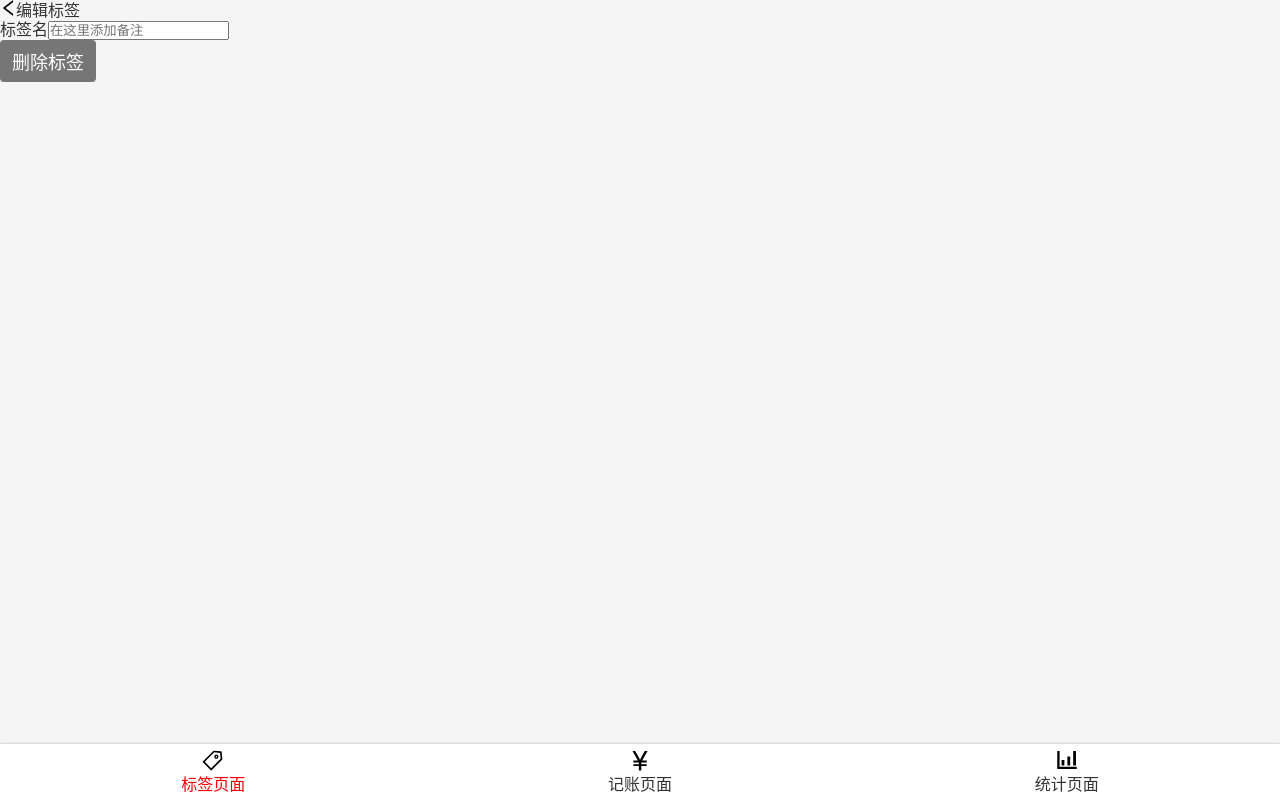
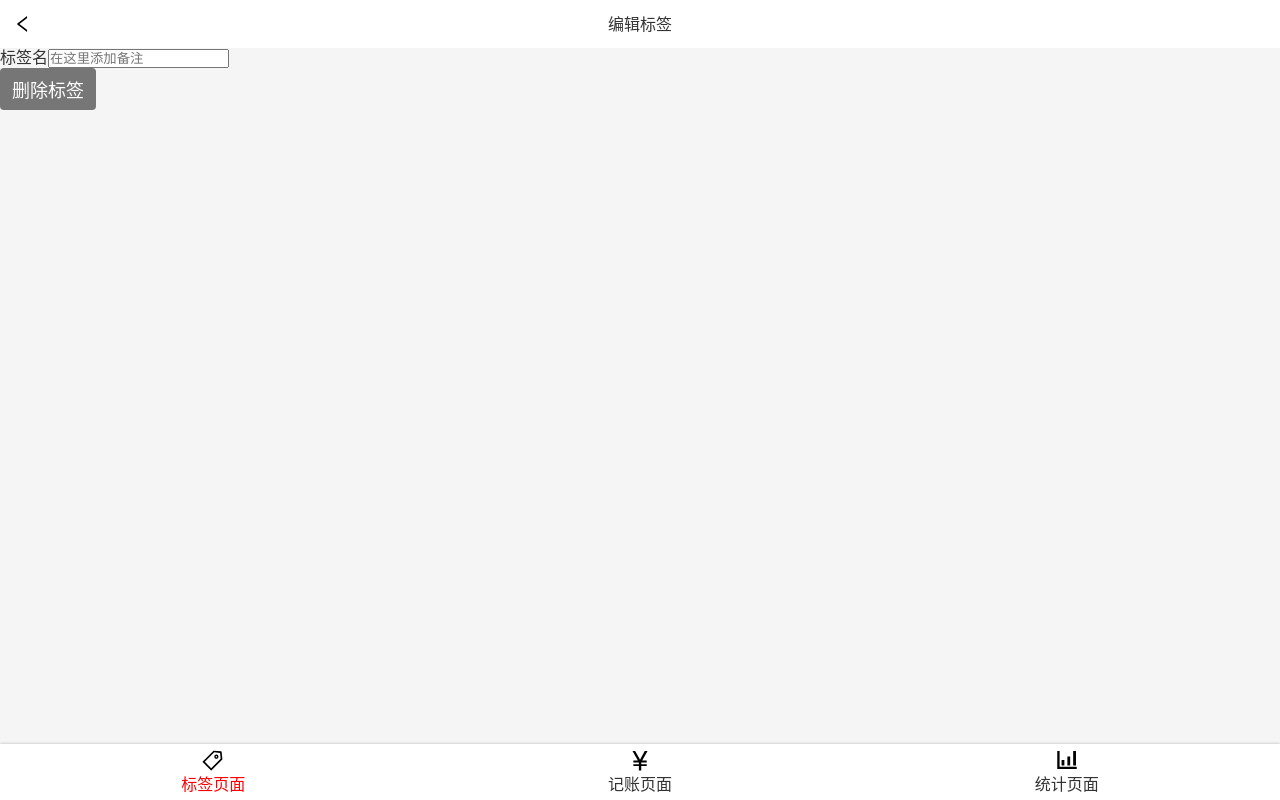
Before and after one commit to Righthand5/money-react-project, a React app: page /#/tags/1 in a window 1280 px wide. Built offline with nearby package versions, Linux system fonts and the light colour scheme.

Commit message:
创建单独的Input

```diff
--- /dev/null
+++ b/src/components/Input.tsx
@@ -0,0 +1,29 @@
+import React from 'react';
+import styled from 'styled-components';
+const Label = styled.label`
+display: flex;
+    align-items: center;
+    >span{
+      margin-right:16px;white-space: nowrap;
+    }
+    >input{
+    display: block;
+    width: 100%;
+    height: 72px;
+    background: none;
+    border:none;
+    }
+`
+type Props = {
+    label:string;
+} & React.InputHTMLAttributes<HTMLInputElement>;
+const  Input:React.FC<Props> = (props) =>{
+    const {label , children,...rest} = props
+    return(
+        <Label>
+            <span>{props.label}</span>
+            <input {...rest}/>
+        </Label>
+    )
+}
+export {Input}
--- a/src/components/icon.tsx
+++ b/src/components/icon.tsx
@@ -2,13 +2,13 @@
 let importAll = (requireContext: __WebpackModuleApi.RequireContext) => requireContext.keys().forEach(requireContext);
 try {importAll(require.context('icons', true, /\.svg$/));} catch (error) {console.log(error);}
 type  Props ={
-    name:string;
+    name?:string;
 }
 
 const Icon = (props:Props) =>{
     return(
         <svg className="icon">
-            <use xlinkHref={'#'+props.name}/>
+            {props.name && <use xlinkHref={'#'+props.name}/>}
         </svg>
     )
 }
--- a/src/views/Money.tsx
+++ b/src/views/Money.tsx
@@ -21,6 +21,7 @@
     }
     return (
         <MyLayout>
+            {selected.note}
             <TagSection value = {selected.tagIds} onChange={(tagIds)=>onChange({tagIds})}/>
             <NoteSection  value={selected.note}
                           onChange = {(note)=>onChange({note})
--- a/src/views/Money/NoteSection.tsx
+++ b/src/views/Money/NoteSection.tsx
@@ -1,47 +1,24 @@
 import styled from 'styled-components';
-import React, {useRef, useState} from 'react';
+import React, {ChangeEventHandler, useRef, useState} from 'react';
+import {Input} from '../../components/Input';
 
 const Wrapper = styled.section`
   background: #f5f5f5;
   padding: 0 16px;
   font-size:14px;
-  > label{
-    display: flex;
-    align-items: center;
-    >span{
-      margin-right:16px;white-space: nowrap;
-    }
-    >input{
-    display: block;
-    width: 100%;
-    height: 72px;
-    background: none;
-    border:none;
-    }
-  }
 `
 type Props = {
     value:string;
     onChange:(value:string)=>void
 }
 const NoteSection: React.FunctionComponent<Props> = (props) => {
-    const [note, setNote] = useState('');
-    const refInput = useRef<HTMLInputElement>(null);
-    const onBlur = () =>{
-        if(refInput.current !== null){
-            props.onChange(refInput.current.value);
-        }
+    const note = props.value;
+    const onChange: ChangeEventHandler<HTMLInputElement> = (e) =>{
+        props.onChange(e.target.value)
     }
     return (
         <Wrapper>
-            <label>
-                <span>备注</span>
-                <input type="text" placeholder="在这里添加备注"
-                       ref={refInput}
-                       defaultValue={note}
-                       onBlur={onBlur}
-                />
-            </label>
+            <Input label="备注" type="text" value={note} onChange={onChange}/>
         </Wrapper>
     );
 };
--- a/src/views/Tag.tsx
+++ b/src/views/Tag.tsx
@@ -4,11 +4,19 @@
 import Layout from '../components/Layout';
 import Icon from '../components/icon';
 import {Button} from '../components/Button';
+import styled from 'styled-components';
 
 type Params = {
     id:string;
 }
-
+const Topbar = styled.header`
+  display: flex;
+  justify-content: space-between;
+  align-items: center;
+  line-height: 20px;
+  padding: 14px;
+  background: white;
+`
 
 const Tag: React.FC = (props)=>{
     const {findTag} = useTags()
@@ -16,10 +24,11 @@
     const tag = findTag(parseInt(id))
     return(
         <Layout>
-            <header>
+            <Topbar>
                 <Icon name = "left"/>
                 <span>编辑标签</span>
-            </header>
+                <Icon/>
+            </Topbar>
             <div>
                 <label>
                     <span>标签名</span>
--- a/src/views/Tags.tsx
+++ b/src/views/Tags.tsx
@@ -42,7 +42,7 @@
                             <Link to = {'/tags/'+tag.id}>
                                 <span className="oneLine">{tag.name}</span>
                                 <span className= "right_border">
-                                <Icon name = "right"/>
+                                <Icon name="right"/>
                                 </span>
                             </Link>
                     </li>)
```
